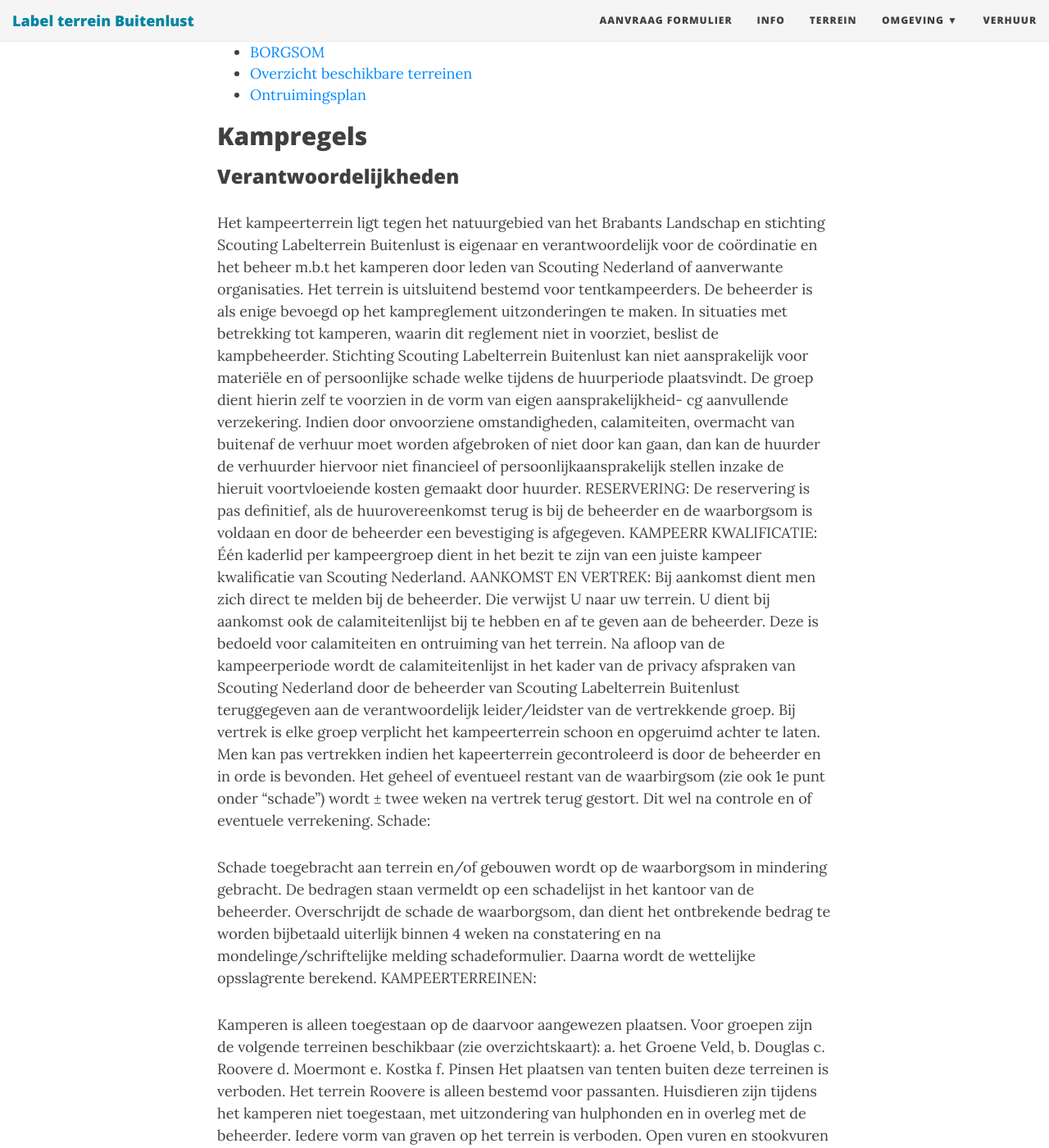
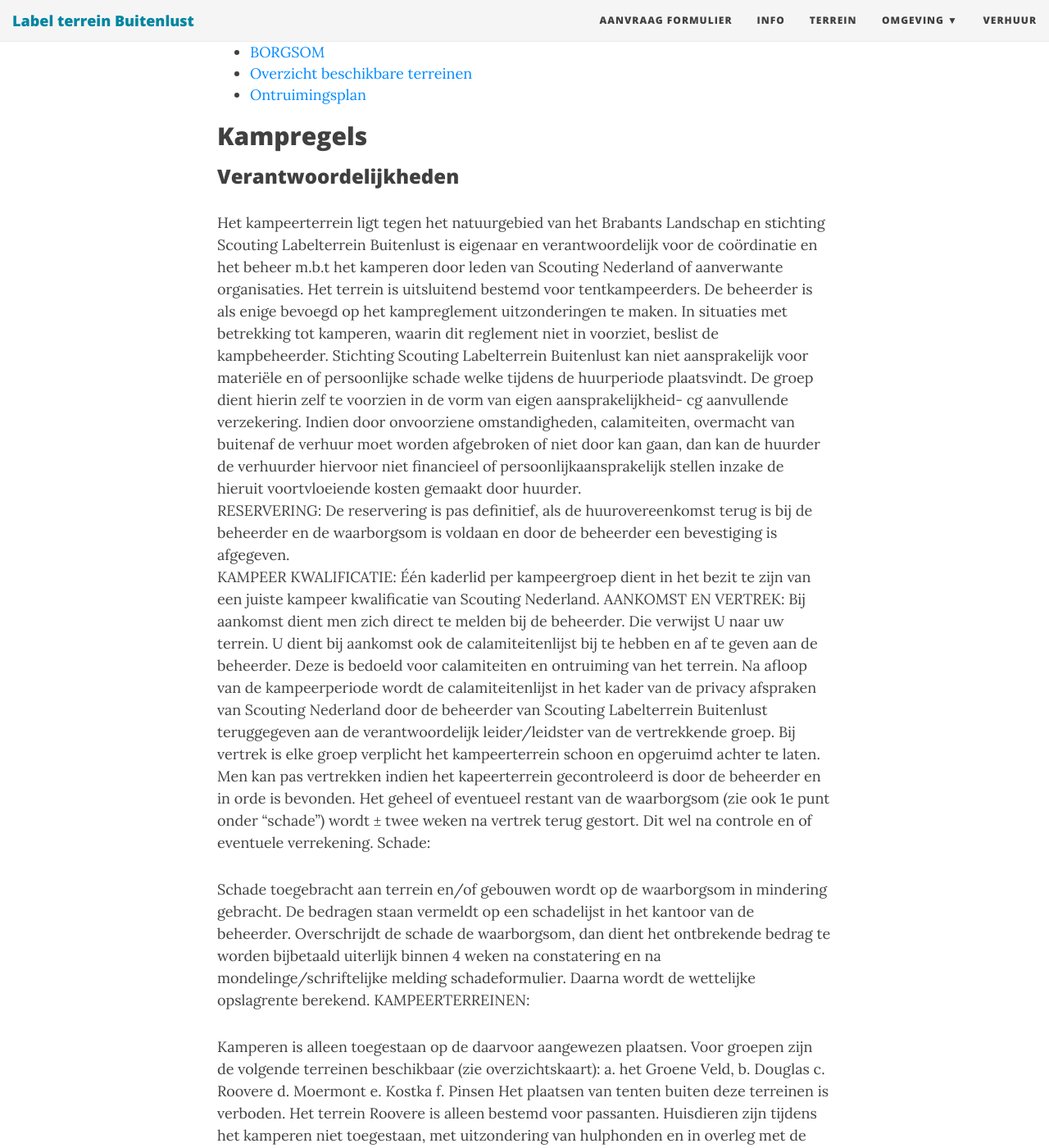
Before and after one commit to bartvantilburgwagemakers/buitenlust, a Jekyll site: the page built from pages/Verhuur.md, in a window 1280 px wide and 1400 px high, scrolled down 248 px. Shown: the whole window at 82% size. Built offline with Jekyll 4.4.1, drawn with Linux system fonts in a browser that asks for light colours; nearby versions of some CDN libraries; some of the changed text lies outside the part shown.

Commit message:
fixes some small isuuses

```diff
--- a/pages/ActiviteitenInOmgeving.html
+++ b/pages/ActiviteitenInOmgeving.html
@@ -11,7 +11,7 @@
     {% for activity in activiteiten_by_category %}
     {% if activity.category != current_activity %}
     {% assign current_activity = activity.category %}
-    <div class="row">
+    <!-- <div class="row"> -->
         <h2>{{ current_activity }}</h2>
         {% endif %}
         <div class="col-md-6" >
--- a/pages/Verhuur.md
+++ b/pages/Verhuur.md
@@ -25,17 +25,17 @@
 Indien door onvoorziene omstandigheden, calamiteiten, overmacht van buitenaf de verhuur moet worden afgebroken of niet door kan gaan, dan kan de huurder de verhuurder hiervoor niet financieel of persoonlijkaansprakelijk stellen inzake de hieruit voortvloeiende kosten gemaakt door huurder.
 RESERVERING:
 De reservering is pas definitief, als de huurovereenkomst terug is bij de beheerder en de waarborgsom is voldaan en door de beheerder een bevestiging is afgegeven.
-KAMPEERR KWALIFICATIE:
+KAMPEER KWALIFICATIE:
 Één kaderlid per kampeergroep dient in het bezit te zijn van een juiste kampeer kwalificatie van Scouting Nederland.
 AANKOMST EN VERTREK:
 Bij aankomst dient men zich direct te melden bij de beheerder. Die verwijst U naar uw terrein. U dient bij aankomst ook de calamiteitenlijst bij te hebben en af te geven aan de beheerder.
 Deze is bedoeld voor calamiteiten en ontruiming van het terrein. Na afloop van de kampeerperiode wordt de calamiteitenlijst in het kader van de privacy afspraken van Scouting Nederland door de beheerder van Scouting Labelterrein Buitenlust teruggegeven aan de verantwoordelijk leider/leidster van de vertrekkende groep.
 Bij vertrek is elke groep verplicht het kampeerterrein  schoon en opgeruimd achter te laten. Men kan pas vertrekken indien het kapeerterrein gecontroleerd is door de beheerder en in orde is bevonden.
-Het geheel of eventueel restant van de waarbirgsom (zie ook 1e punt onder "schade") wordt ±  twee weken na vertrek terug gestort. Dit wel na controle en of eventuele verrekening.
+Het geheel of eventueel restant van de waarborgsom (zie ook 1e punt onder "schade") wordt ±  twee weken na vertrek terug gestort. Dit wel na controle en of eventuele verrekening.
 Schade:
 
 Schade toegebracht aan terrein en/of gebouwen wordt op de waarborgsom in mindering gebracht. De bedragen staan vermeldt op een schadelijst in het kantoor van de beheerder.
-Overschrijdt de schade de waarborgsom, dan dient het ontbrekende bedrag te worden bijbetaald uiterlijk binnen 4 weken na constatering en na mondelinge/schriftelijke melding schadeformulier. Daarna wordt de wettelijke opsslagrente berekend.
+Overschrijdt de schade de waarborgsom, dan dient het ontbrekende bedrag te worden bijbetaald uiterlijk binnen 4 weken na constatering en na mondelinge/schriftelijke melding schadeformulier. Daarna wordt de wettelijke opslagrente berekend.
 KAMPEERTERREINEN:
 
 Kamperen is alleen toegestaan op de daarvoor aangewezen plaatsen.
```
Also changed, not shown: other parts of pages/Verhuur.md (+5 -5 lines), pages/index.md (+1 -1 lines), pages/info.md (+2 -2 lines), pages/terrein.md (+2 -2 lines).
